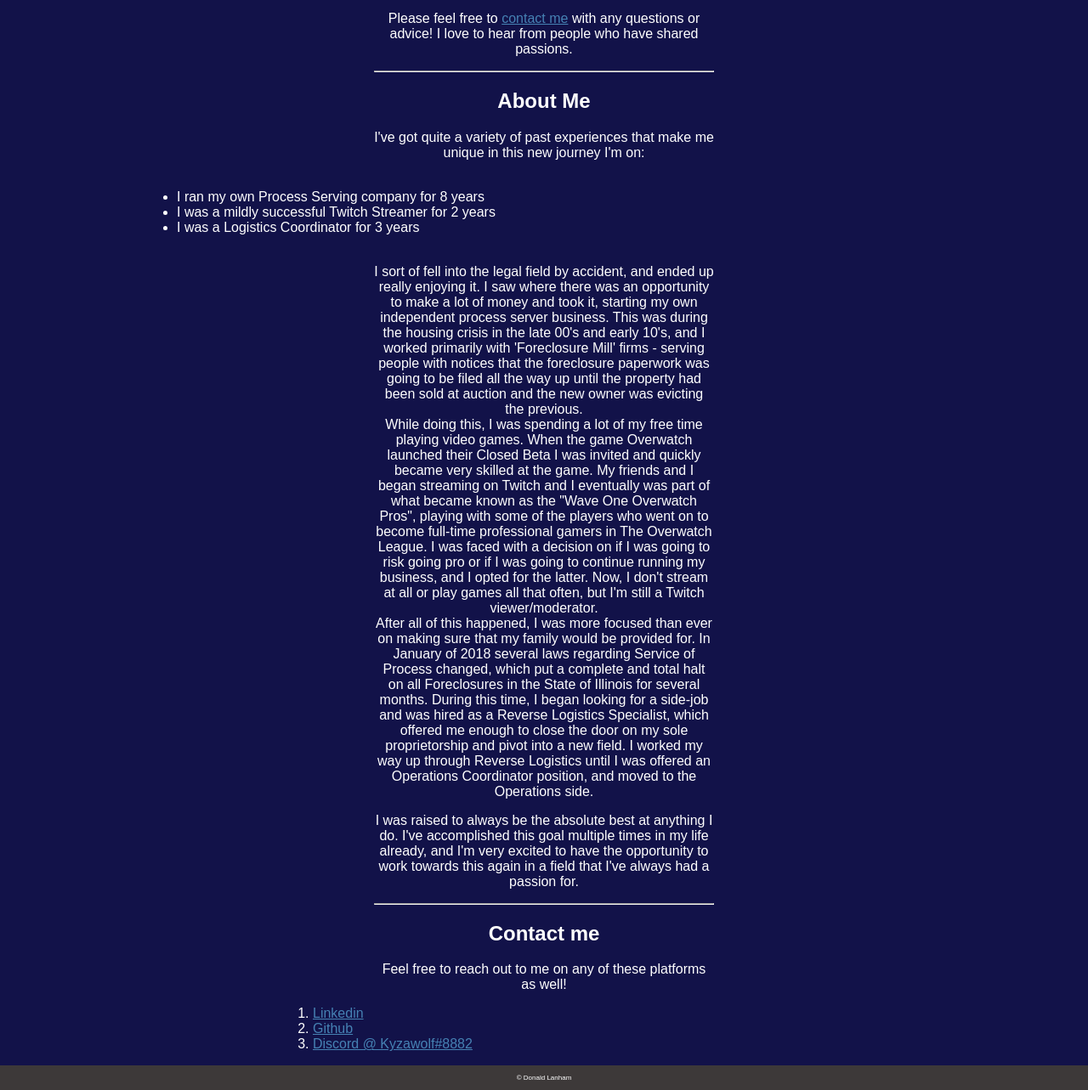
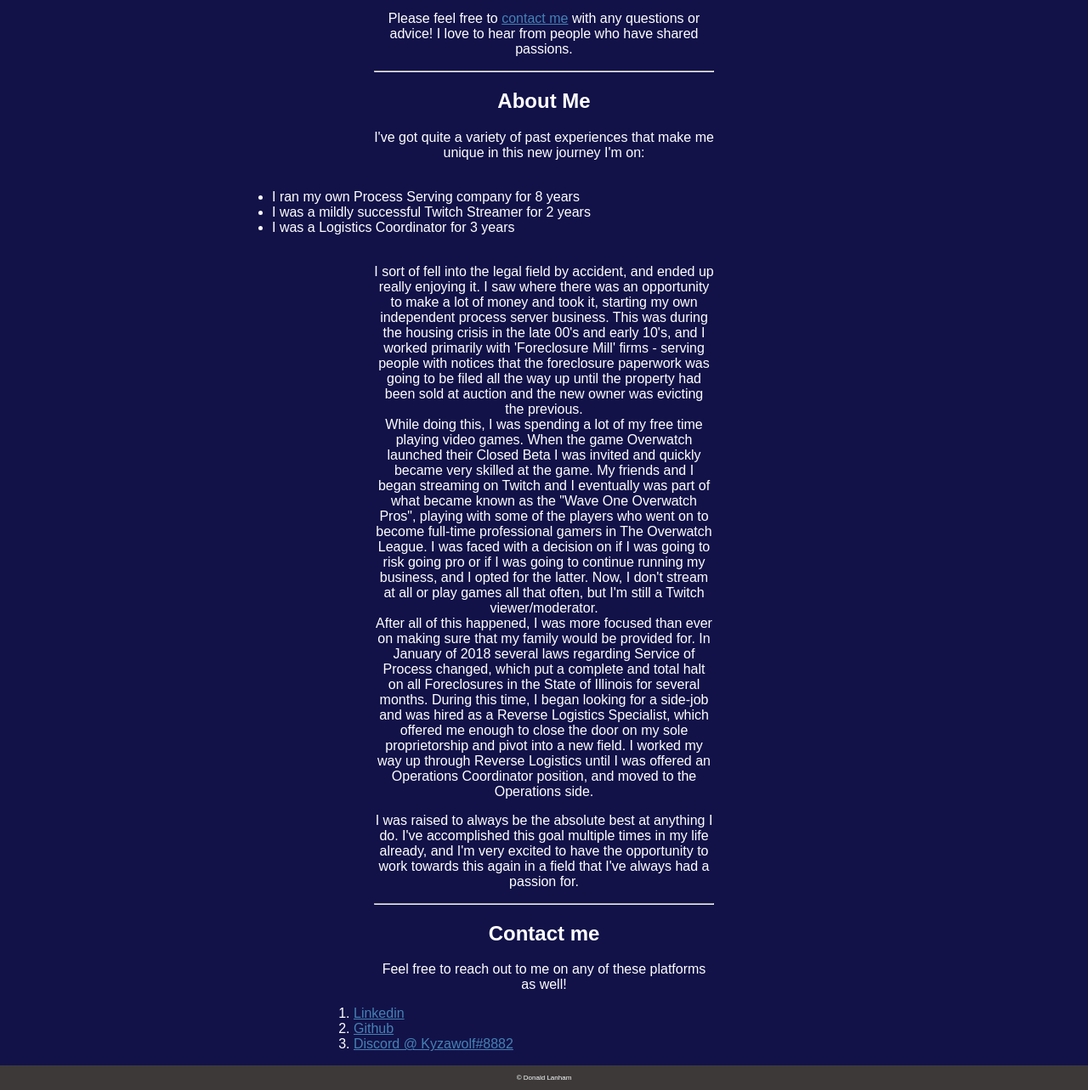
Before and after one commit to donlanham/MyPortfolio, a plain HTML site: page index.html in a window 1280 px wide. Shown: the part 815-2098 px from the top of the page at 85% size. Drawn offline with Linux system fonts and the light colour scheme; a script that the page names is missing.

Commit message:
Update style.css

```diff
--- a/style.css
+++ b/style.css
@@ -48,12 +48,12 @@ nav {
 }
 
 ol {
-  padding-left: 23em;
+  padding-left: 26em;
   text-align: inherit;
 }
 
 ul {
-  padding-left: 13em;
+  padding-left: 20em;
   text-align: inherit
 }
 
```
